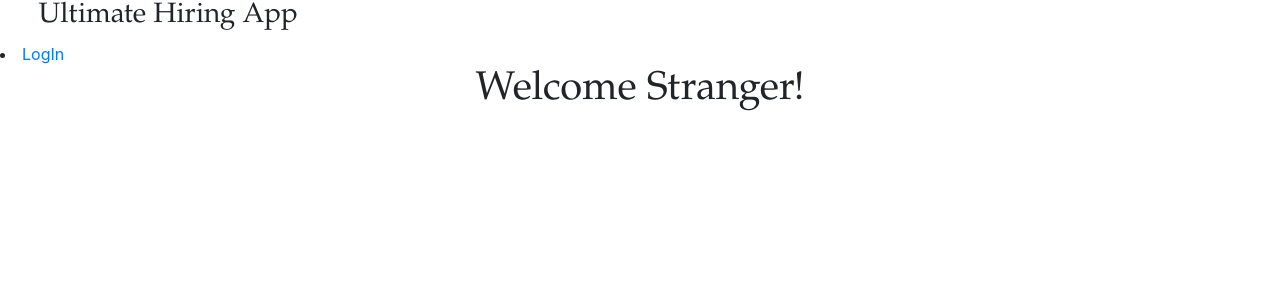
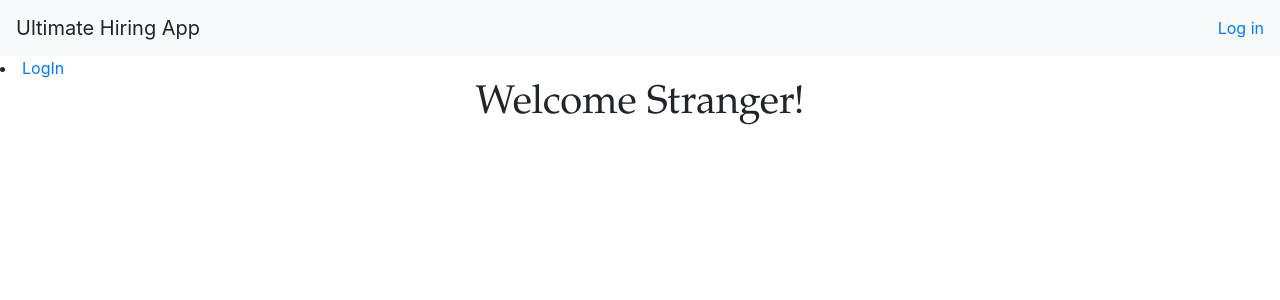
Before and after one commit to libowen203/320-team-4, a React (Create React App) app in the folder ultimate-hiring-app/: page / in a window 1280 px wide. Shown: the top 300 px of the page. Built offline with nearby package versions, Linux system fonts and the light colour scheme; no server answers.

Commit message:
Update menu with reactstrap navbar

```diff
--- a/ultimate-hiring-app/src/client/App.js
+++ b/ultimate-hiring-app/src/client/App.js
@@ -15,9 +15,9 @@ class App extends Component {
             </header>
             <main>
             <Switch>
-            <Route exact path="/" component ={PublicView}/>
-            <Route exact path="/ManagerView" component= {ManagerView}/>
-            <Route component= {ErrorPage}/>
+              <Route exact path="/" component ={PublicView}/>
+              <Route exact path="/ManagerView" component= {ManagerView}/>
+              <Route component= {ErrorPage}/>
             </Switch>
             </main>
           </div>
--- a/ultimate-hiring-app/src/client/Components/Menu.js
+++ b/ultimate-hiring-app/src/client/Components/Menu.js
@@ -1,11 +1,19 @@
 import React, {Component} from 'react';
-
+import {Navbar, NavbarBrand, Nav, NavItem, NavLink} from 'reactstrap';
 
 class Menu extends Component {
   render() {
     return (
-      <div >
-        <div id = "branding"> <h3> Ultimate Hiring App </h3></div>
+      <div>
+        <Navbar color="light">
+          <NavbarBrand> Ultimate Hiring App</NavbarBrand>
+          <Nav className="ml-auto" navbar>
+            <NavItem>
+              <NavLink href="/managerview"> Log in </NavLink>
+            </NavItem>
+          </Nav>
+        </Navbar>
+
       </div>
     )
   }
--- a/ultimate-hiring-app/src/client/Pageviews/PublicView.js
+++ b/ultimate-hiring-app/src/client/Pageviews/PublicView.js
@@ -6,9 +6,9 @@ class PublicView extends Component {
     render() {
         return (
           <div class = "view">
-          <header>
-          <LogInbutton />
-          </header>
+            <header>
+              <LogInbutton />
+            </header>
             <div className = "container">
             <JobView />
             </div>
```
